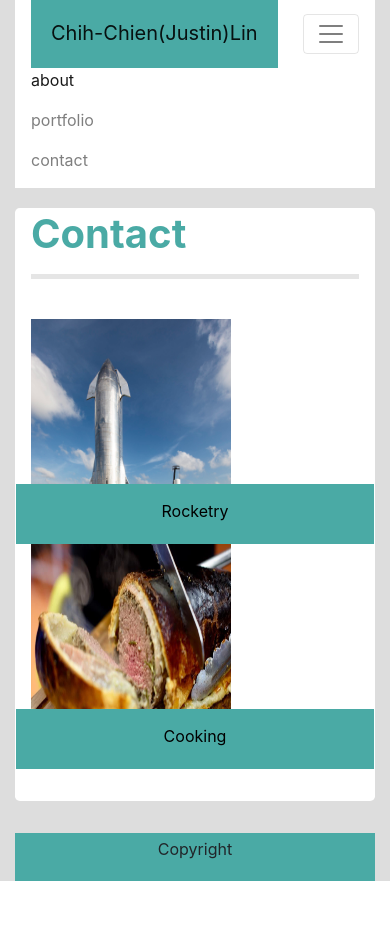
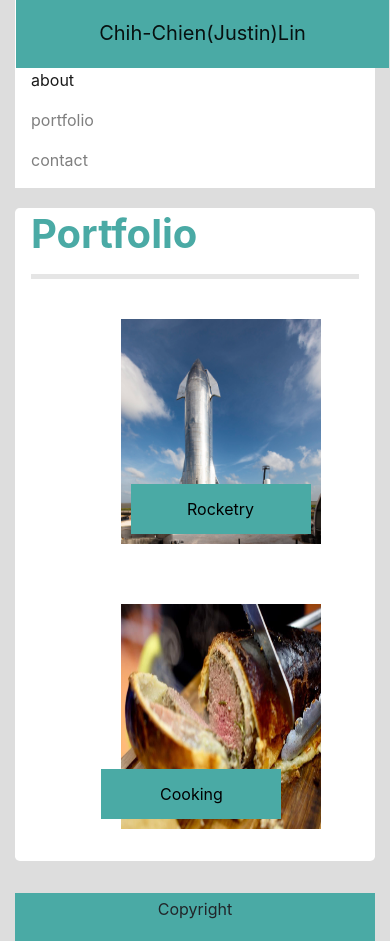
Before and after one commit to Chih-Chien-Lin/Responsive-Portfolio, a plain HTML site: page portfolio.html in a window 390 px wide. Before the commit the page ends 881 px from the top, so only its background shows below. Drawn offline with nearby package versions, Linux system fonts and the light colour scheme.

Commit message:
finish responsive for 640px & change layout for jumbotron

```diff
--- a/asset/media.css
+++ b/asset/media.css
@@ -1,24 +1,15 @@
 @media screen and (max-width: 768px) {
-    /* The body's bg color will be #333 */
-
-    /* The wrapper's width will be 600px */
-    #navbar_768 {
-      float:right;
-      /* padding:10px; */
-    }
 
 
 }
 @media screen and (max-width: 640px) {
-    /* The body's bg color will be #333 */
   #name {
     width: 508px;
-      margin-right:-30px;
-      margin-left:-15px;
+    margin-right:-30px !important;
+    margin-left:-15px !important;
     text-align:center;
   }
 
-    /* The wrapper's width will be 600px */
   #navbar_640 {
     width:100%;
     /* padding:10px; */
@@ -27,6 +18,28 @@
       margin-left:auto;
       margin-right:auto;
   }
+  #rocket_photo_640{
+      margin-left:25% !important;
+      margin-right:26% !important;
 
   }
-  #ddddd
+  #dish_photo_640{
+      margin-left:16% !important;
+      margin-right:18% !important;
+      margin-top:30px;
+  }
+  #rocket_link_640{
+    padding:13px !important;
+    width:180px;
+    height:50px;
+    margin-left:auto;
+    margin-right:auto;
+  }
+  #dish_link_640{
+    padding:13px !important;
+    width:180px;
+    height:50px;
+    margin-left:auto;
+    margin-right:auto;
+  }
+}
--- a/portfolio.html
+++ b/portfolio.html
@@ -6,38 +6,25 @@
         <link rel="stylesheet" href="https://maxcdn.bootstrapcdn.com/bootstrap/4.0.0/css/bootstrap.min.css">
         <link rel="stylesheet" href="https://stackpath.bootstrapcdn.com/font-awesome/4.7.0/css/font-awesome.min.css">
         <link rel="stylesheet" type="text/css" href="asset/media.css">
-    <meta name="viewport" content= "width-device-width, initial-scale=1">
     </head>
     <body>
         <div class='container col-md-12' style="background-color:#dddddd">
-        <nav class="navbar
-                    navbar-expand-lg
-                    navbar-light
-                    bg-white">
+            <nav class="navbar navbar-expand-lg navbar-light bg-white"
+                 id="navbar_768 navbar_640">
                 <!-- Our brand / logo -->
-            <a  class=" navbar-brand
-                        offset-md-1
-                        cl-md-2"
+                <a  class="navbar-brand cl-md-2"
+                    id="name"
                     style=" padding:20px;
                             margin-top:-10px;
                             margin-bottom:-8px;
+                            margin-left:1%;
                             background-color:#4aaaa5"
                             href="#">Chih-Chien(Justin)Lin
                 </a>
 
-                <button class="navbar-toggler"
-                        type="button"
-                        data-toggle="collapse"
-                        data-target="#navbarNavDropdown"
-                        aria-controls="navbarNavDropdown"
-                        aria-expanded="false"
-                        aria-label="Toggle navigation">
+                    <div class = "navbar-nav offset-md-6 cl-md-3">
 
-                    <span class="navbar-toggler-icon"></span>
-                </button>
-
-                <div class = "navbar-nav offset-md-6 cl-md-3">
-                    <li class="nav-item active">
+                        <li class="nav-item active mr-auto">
                             <a class="nav-link" href="index.html">about</a>
                         </li>
 
@@ -52,7 +39,6 @@
             </nav>
 
         <div class="jumbotron
-                    offset-md-1
                     col-md-7
                     bg-white"
              style="margin-top:20px">
@@ -60,20 +46,23 @@
             <!-- centered text -->
             <h1 class=" offset-md-1"
                 style=" color:#4aaaa5;
-                        margin-top:-30px"><strong>Contact</strong></h1>
+                        margin-top:-30px"><strong>Portfolio</strong></h1>
             <!-- here I reference the following website to create thicker horizontal line -->
             <!-- https://stackoverflow.com/questions/11577712/hr-tag-in-twitter-bootstrap-not-functioning-correctly -->
             <hr style="border-width:5px">
             <br>
 
             <div class="row">
-                <div class = "offset-md-1 col-md-3">
+                <div class = "offset-md-1 col-md-3"
+                     id="rocket_photo_640">
                     <img src="asset/rocket.jpg"
                          style="width:200px;
-                                height:225px">
+                                height:225px"
+                         >
                             <div class="row">
                                 <a  href = "https://www.spacex.com/"
                                     target="_blank"
+                                    id="rocket_link_640"
                                     style=" padding:15px 0px 0px 0px;
                                             background-color:#4aaaa5;
                                             color:black;
@@ -83,13 +72,16 @@
                                             text-center">Rocketry</a>
                             </div>
                 </div>
-                <div class = "offset-md-1 col-md-3">
+                <div class = "offset-md-2 col-md-3"
+                     id="dish_photo_640">
                     <img src="asset/dish.JPG"
                          style="width:200px;
-                                height:225px">
+                                height:225px"
+                         id="dish_photo_640">
                                 <div class="row">
                                     <a  href = "https://www.instagram.com/justin19930927/"
                                         target="_blank"
+                                        id="dish_link_640"
                                         style=" padding:15px 0px 0px 0px;
                                                 background-color:#4aaaa5;
                                                 color:black;
```
Also changed, not shown: contact.html (+8 -21 lines). Lines whose indentation alone changed are shown as unchanged.
